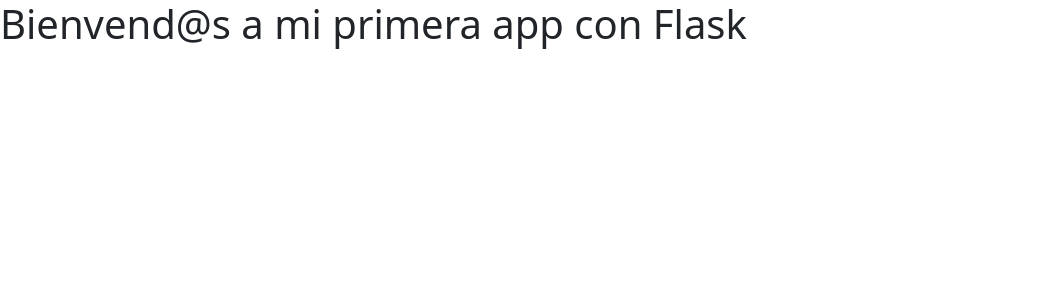
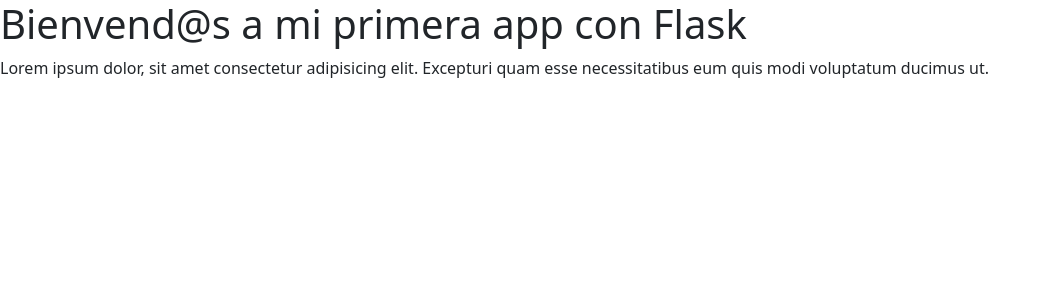
Before and after one commit to Pucelana/myappweb, a Python web app: template templates/index.html in a window 1280 px wide. Shown: the top 300 px of the page, without its empty margins (0-1050 px from the left). Run offline with Jinja, Linux system fonts and the light colour scheme; the template is opened without the code that fills it, so the values that code supplies are empty.

Commit message:
cambio texto

```diff
--- a/templates/index.html
+++ b/templates/index.html
@@ -12,6 +12,8 @@
 <body>
   <header>
     <h1>Bienvend@s a mi primera app con Flask</h1>
+    <p>Lorem ipsum dolor, sit amet consectetur adipisicing elit. Excepturi quam esse necessitatibus eum quis modi voluptatum ducimus ut.
+    </p>
   </header>
   <main>
   </main>
```
